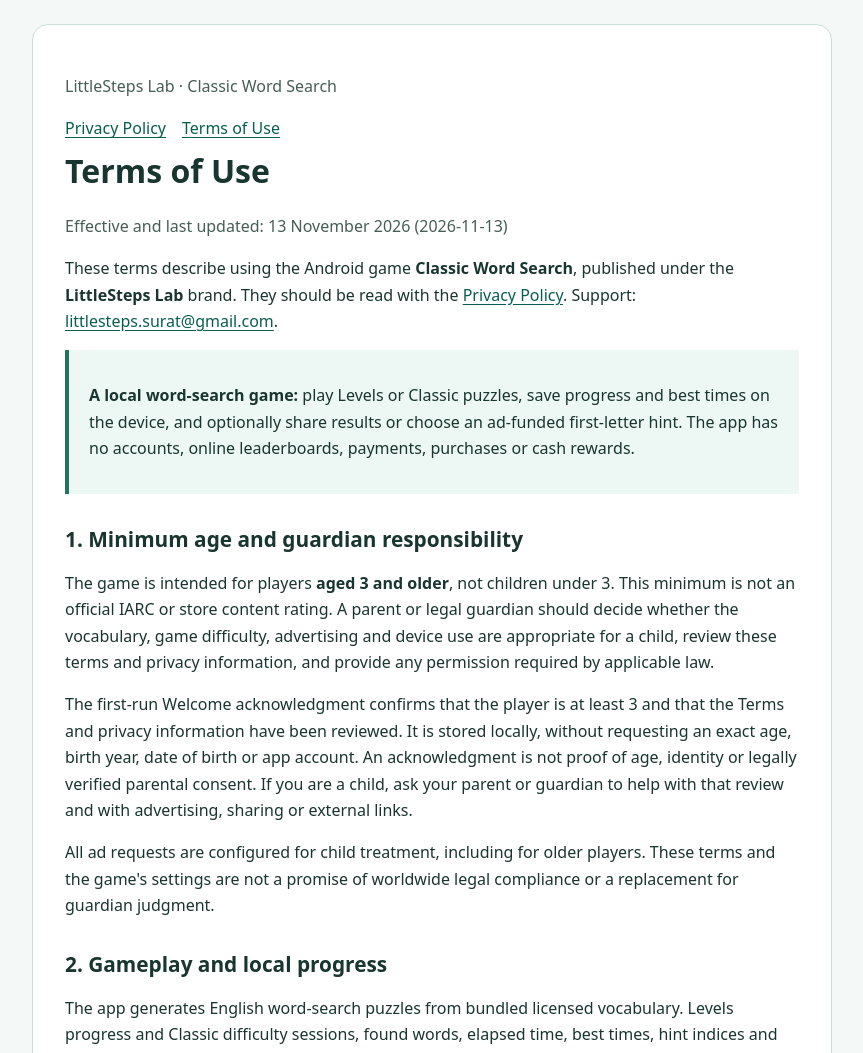
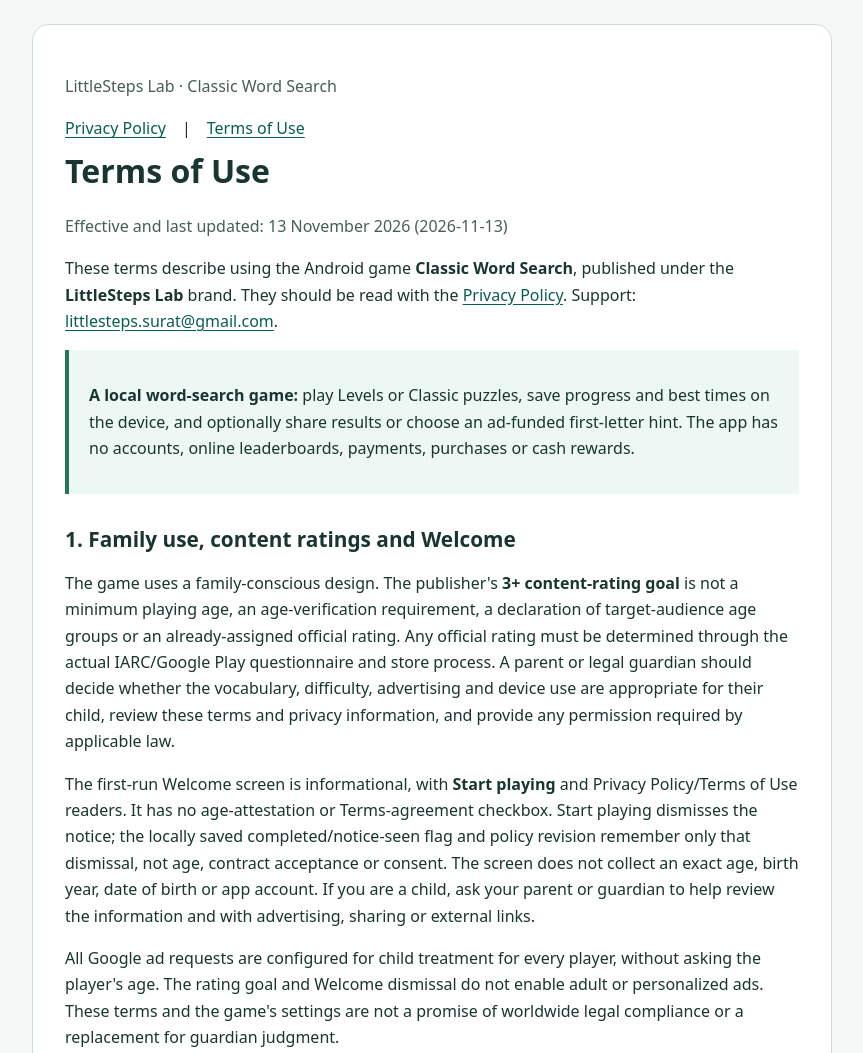
Before and after one commit to littlesteps-surat/classicwordsearch-privacy, a plain HTML site: page terms.html in a window 1280 px wide. Shown: the top 1053 px of the page, without its empty margins (208-1071 px from the left). Drawn offline with Linux system fonts and the light colour scheme.

Commit message:
Clarify rating goal and informational game introduction
Co-authored-by: Copilot <223556219+Copilot@users.noreply.github.com>
Copilot-Session: ea557446-f8f4-4728-91b5-5840a972f59a

```diff
--- a/terms.html
+++ b/terms.html
@@ -28,7 +28,7 @@
 <body>
 <main>
   <p class="brand">LittleSteps Lab · Classic Word Search</p>
-  <nav aria-label="Legal pages"><a href="index.html">Privacy Policy</a><a href="terms.html" aria-current="page">Terms of Use</a></nav>
+  <nav aria-label="Legal pages"><a href="index.html">Privacy Policy</a> | <a href="terms.html" aria-current="page">Terms of Use</a></nav>
   <h1>Terms of Use</h1>
   <p class="date">Effective and last updated: 13 November 2026 (2026-11-13)</p>
   <p>These terms describe using the Android game <strong>Classic Word Search</strong>, published under the <strong>LittleSteps Lab</strong> brand. They should be read with the <a href="index.html">Privacy Policy</a>. Support: <a href="mailto:littlesteps.surat@gmail.com">littlesteps.surat@gmail.com</a>.</p>
@@ -36,10 +36,10 @@
     <p><strong>A local word-search game:</strong> play Levels or Classic puzzles, save progress and best times on the device, and optionally share results or choose an ad-funded first-letter hint. The app has no accounts, online leaderboards, payments, purchases or cash rewards.</p>
   </div>
 
-  <h2>1. Minimum age and guardian responsibility</h2>
-  <p>The game is intended for players <strong>aged 3 and older</strong>, not children under 3. This minimum is not an official IARC or store content rating. A parent or legal guardian should decide whether the vocabulary, game difficulty, advertising and device use are appropriate for a child, review these terms and privacy information, and provide any permission required by applicable law.</p>
-  <p>The first-run Welcome acknowledgment confirms that the player is at least 3 and that the Terms and privacy information have been reviewed. It is stored locally, without requesting an exact age, birth year, date of birth or app account. An acknowledgment is not proof of age, identity or legally verified parental consent. If you are a child, ask your parent or guardian to help with that review and with advertising, sharing or external links.</p>
-  <p>All ad requests are configured for child treatment, including for older players. These terms and the game's settings are not a promise of worldwide legal compliance or a replacement for guardian judgment.</p>
+  <h2>1. Family use, content ratings and Welcome</h2>
+  <p>The game uses a family-conscious design. The publisher's <strong>3+ content-rating goal</strong> is not a minimum playing age, an age-verification requirement, a declaration of target-audience age groups or an already-assigned official rating. Any official rating must be determined through the actual IARC/Google Play questionnaire and store process. A parent or legal guardian should decide whether the vocabulary, difficulty, advertising and device use are appropriate for their child, review these terms and privacy information, and provide any permission required by applicable law.</p>
+  <p>The first-run Welcome screen is informational, with <strong>Start playing</strong> and Privacy Policy/Terms of Use readers. It has no age-attestation or Terms-agreement checkbox. Start playing dismisses the notice; the locally saved completed/notice-seen flag and policy revision remember only that dismissal, not age, contract acceptance or consent. The screen does not collect an exact age, birth year, date of birth or app account. If you are a child, ask your parent or guardian to help review the information and with advertising, sharing or external links.</p>
+  <p>All Google ad requests are configured for child treatment for every player, without asking the player's age. The rating goal and Welcome dismissal do not enable adult or personalized ads. These terms and the game's settings are not a promise of worldwide legal compliance or a replacement for guardian judgment.</p>
 
   <h2>2. Gameplay and local progress</h2>
   <p>The app generates English word-search puzzles from bundled licensed vocabulary. Levels progress and Classic difficulty sessions, found words, elapsed time, best times, hint indices and display/audio preferences are stored on the Android device. Best times are local records, not verified competition results. The app does not offer a private player profile, remote account, Google Play Games leaderboard, cloud sync or payment flow.</p>
@@ -76,7 +76,7 @@
   <p>Availability depends on Google Play, app ownership, signing/version eligibility and the device. Local debug installations do not receive the release package's Play updates. A failed or unsupported check does not prove that the installed app is the latest version.</p>
 
   <h2>8. Privacy, availability and your rights</h2>
-  <p>Read the <a href="index.html">Privacy Policy</a> for local storage, SDK off-device processing, permissions, privacy options and removal instructions. Offline gameplay and non-personalized ad configuration do not mean no SDK data is collected. The Welcome acknowledgment does not authorize data practices different from that notice.</p>
+  <p>Read the <a href="index.html">Privacy Policy</a> for local storage, SDK off-device processing, permissions, privacy options and removal instructions. Offline gameplay and non-personalized ad configuration do not mean no SDK data is collected. The Welcome notice-seen state is not an age, contract-acceptance or advertising-consent record and does not change those data practices.</p>
   <p>Devices, storage and external services can fail or change. The game does not guarantee uninterrupted availability, retained unsaved progress, error-free vocabulary, ad inventory or a particular update or reward outcome. These informational terms do not remove consumer, privacy or other rights that applicable law gives you, and do not require a child to waive such rights.</p>
 
   <h2>9. Changes and contact</h2>
```
Also changed, not shown: index.html (+9 -9 lines).
